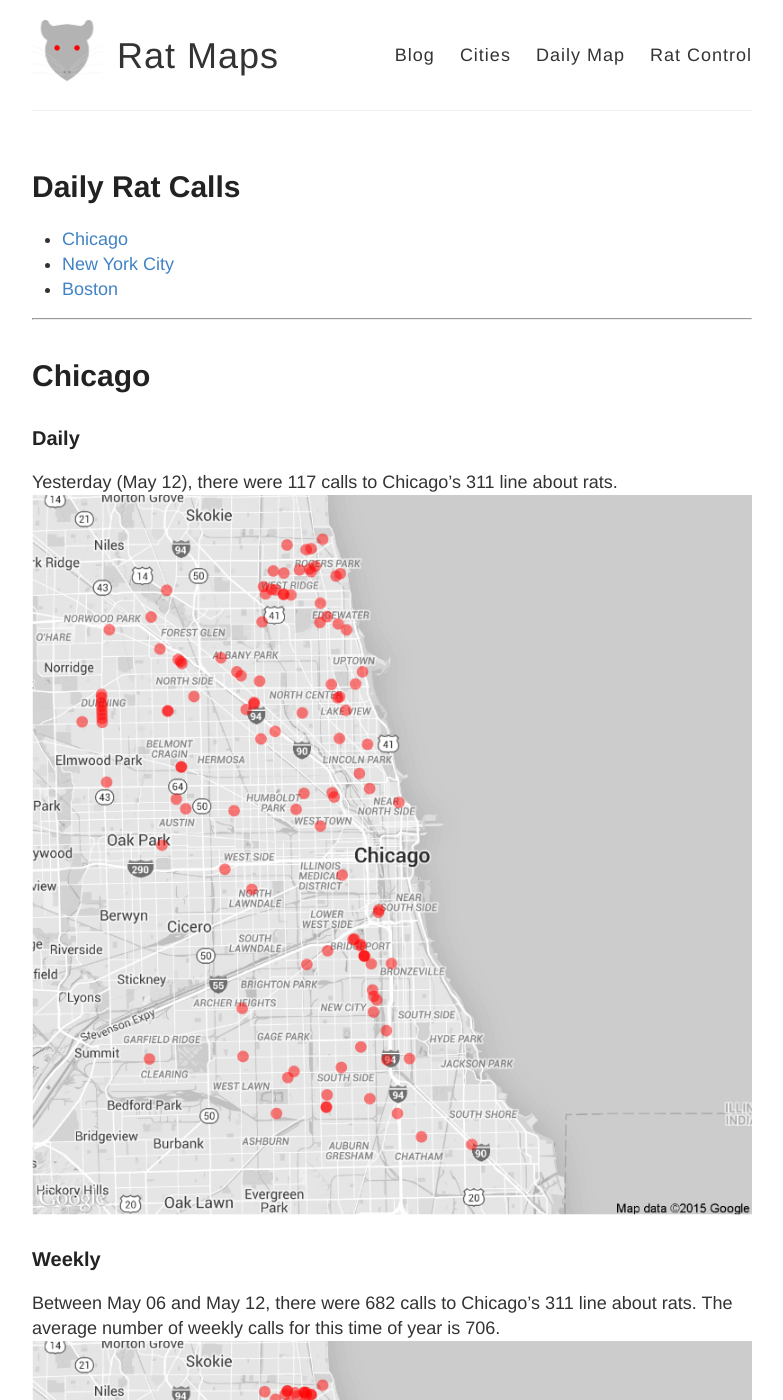
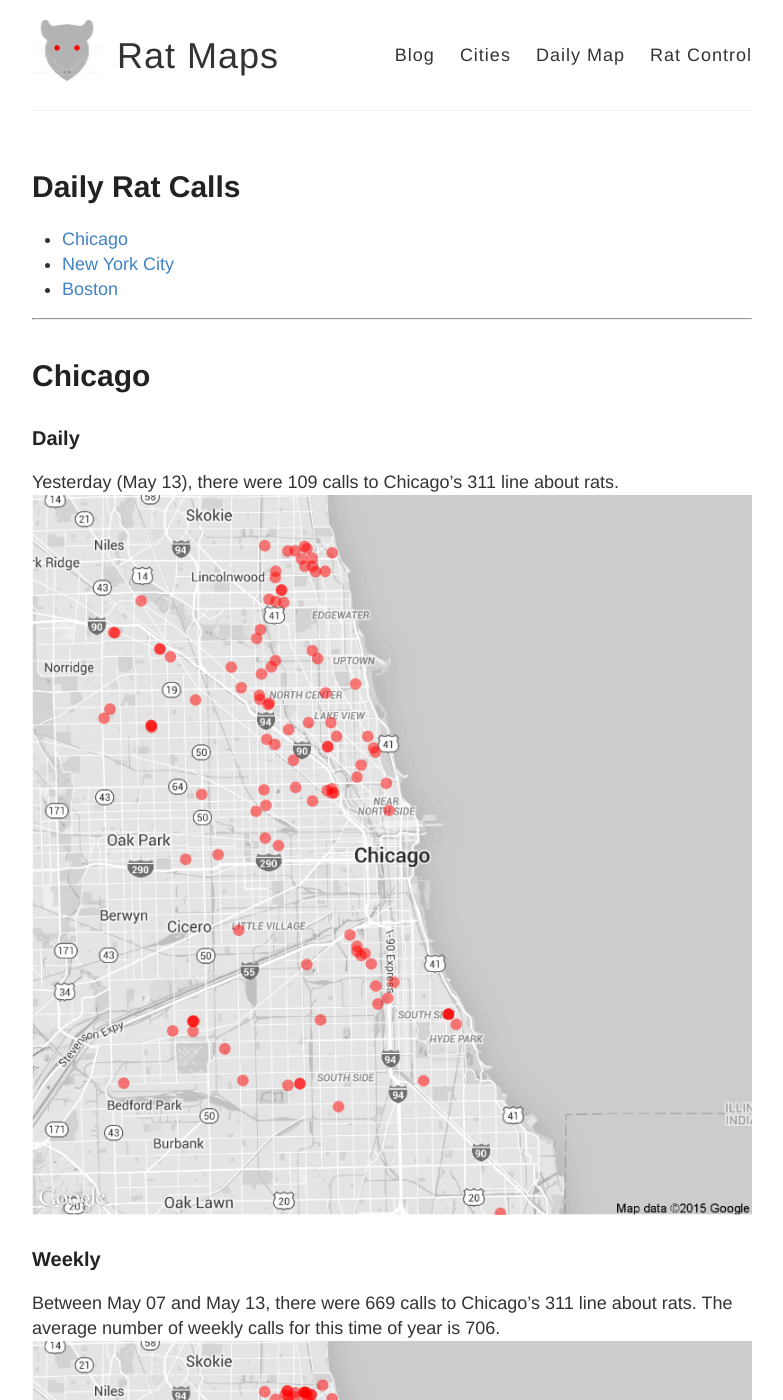
Before and after one commit to DanielHadley/ratmaps, a Jekyll site: the page built from daily.md, in a window 1280 px wide and 1400 px high. Shown: the whole window, without its empty margins (248-1031 px from the left). Built offline with Jekyll 4.4.1, drawn with Linux system fonts in a browser that asks for light colours; comment, search, counter and statistics services are not loaded; some of the changed text lies outside the part shown.

Commit message:
Daily Maps

```diff
--- a/daily.md
+++ b/daily.md
@@ -15,22 +15,22 @@ tags: Chicago NYC weekly daily rats
 
 ### Daily
 
-Yesterday (May 12), there were 117 calls to Chicago's 311 line about rats.
+Yesterday (May 13), there were 109 calls to Chicago's 311 line about rats.
 ![Chicago rat calls to 311 weekly map]({{ site.cityimages }}/daily/Chicago_Rat_Map_Daily.png)
 
 ### Weekly
-Between May 06 and May 12, there were 682 calls to Chicago's 311 line about rats. The average number of weekly calls for this time of year is 706.
+Between May 07 and May 13, there were 669 calls to Chicago's 311 line about rats. The average number of weekly calls for this time of year is 706.
 ![Chicago rat calls to 311 weekly map]({{ site.cityimages }}/daily/Chicago_Rat_Map_Weekly.png)
 ***
 # New York City <a id="nyc"><a>
 
 ### Daily
 
-Yesterday (May 12), there were 0 calls to New York City's 311 line about rats.
+Yesterday (May 13), there were 0 calls to New York City's 311 line about rats.
 ![NYC rat calls to 311 weekly map]({{ site.cityimages }}/daily/NYC_Rat_Map_Daily.png)
 
 ### Weekly
-Between May 06 and May 12, there were 0 calls to New York City's 311 line about rats. The average number of weekly calls for this time of year is 259.
+Between May 07 and May 13, there were 0 calls to New York City's 311 line about rats. The average number of weekly calls for this time of year is 259.
 ![NYC rat calls to 311 weekly map]({{ site.cityimages }}/daily/NYC_Rat_Map_Weekly.png)
 
 Each red dot represents one call about a rat seen in that location. The dots are transparent, so multiple calls from one location will be seen as a solid dot. The usual caveats apply: more calls do not necessarily mean that there are more rats in that location than other parts of the city. A cluster of dots could indicate that one resident is unusually vocal about rodents in his or her neighborhood. Also, more densely populated neighborhoods tend to make more calls to 311.
```
Also changed, not shown: images/pages/daily/Chicago_Rat_Map_Daily.png, images/pages/daily/Chicago_Rat_Map_Weekly.png, images/pages/daily/NYC_Rat_Map_Daily.png, images/pages/daily/NYC_Rat_Map_Weekly.png.
